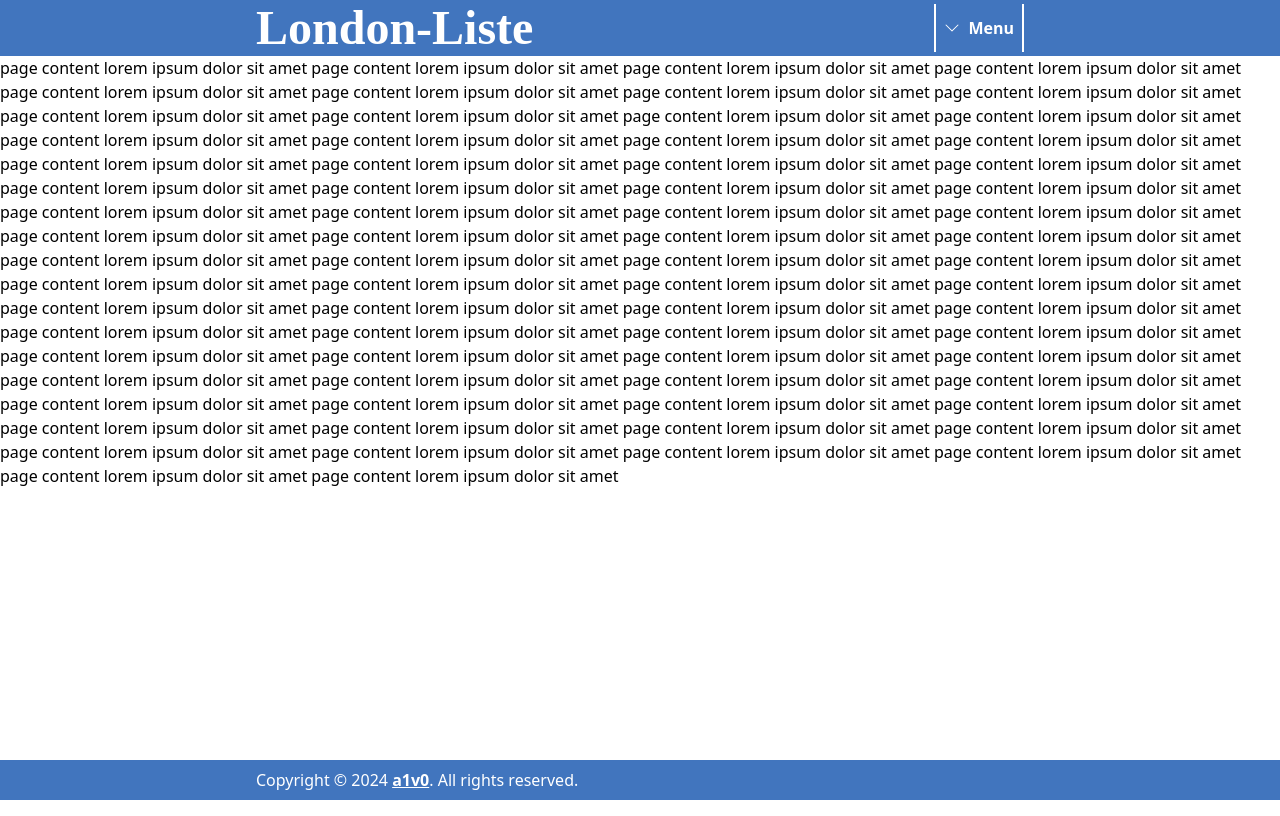
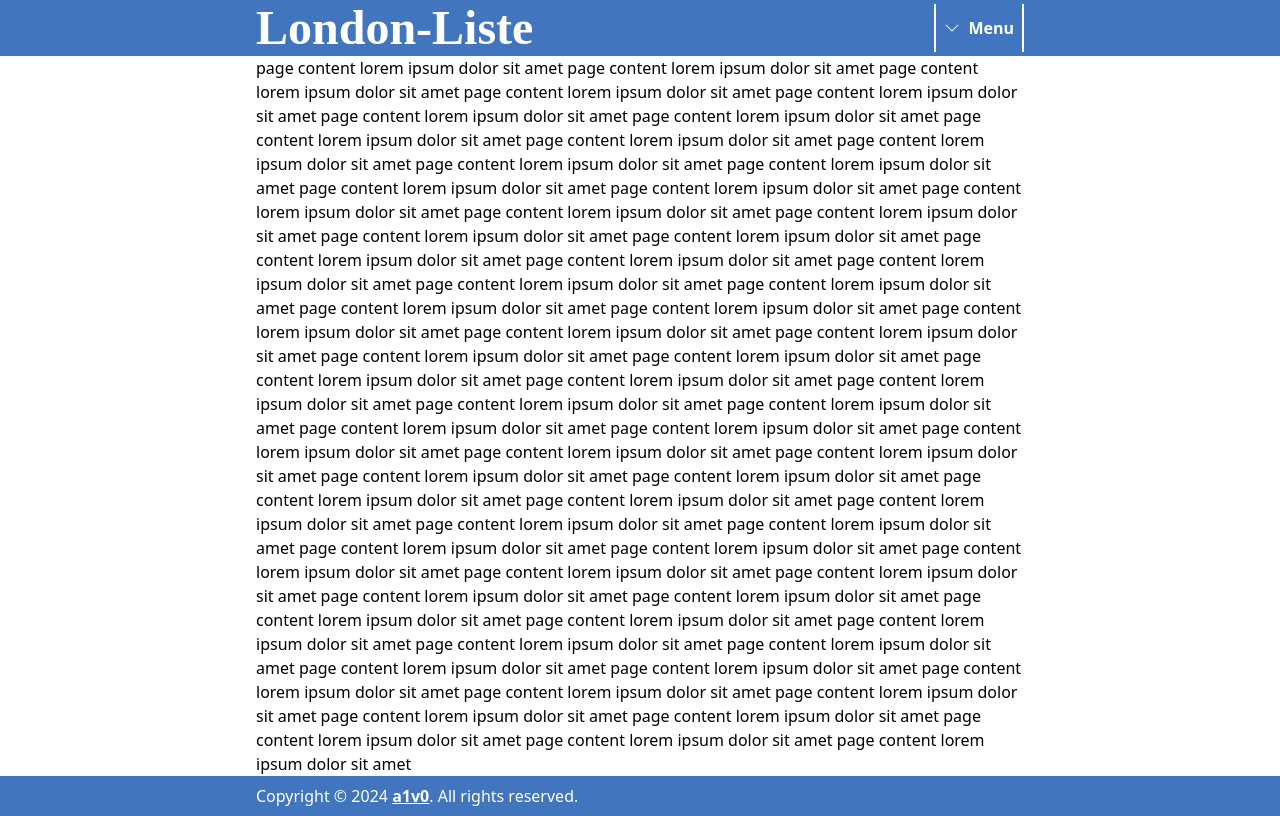
Before and after one commit to a1v0/london-liste, a Next.js app: page / in a window 1280 px wide. Built offline with nearby package versions, Linux system fonts and the light colour scheme; a web font is replaced by a local one.

Commit message:
Put page content into guttered section

```diff
--- a/app/page.js
+++ b/app/page.js
@@ -1,48 +1,55 @@
 export default function Home() {
 	return (
 		<main>
-			page content lorem ipsum dolor sit amet page content lorem ipsum
-			dolor sit amet page content lorem ipsum dolor sit amet page content
-			lorem ipsum dolor sit amet page content lorem ipsum dolor sit amet
-			page content lorem ipsum dolor sit amet page content lorem ipsum
-			dolor sit amet page content lorem ipsum dolor sit amet page content
-			lorem ipsum dolor sit amet page content lorem ipsum dolor sit amet
-			page content lorem ipsum dolor sit amet page content lorem ipsum
-			dolor sit amet page content lorem ipsum dolor sit amet page content
-			lorem ipsum dolor sit amet page content lorem ipsum dolor sit amet
-			page content lorem ipsum dolor sit amet page content lorem ipsum
-			dolor sit amet page content lorem ipsum dolor sit amet page content
-			lorem ipsum dolor sit amet page content lorem ipsum dolor sit amet
-			page content lorem ipsum dolor sit amet page content lorem ipsum
-			dolor sit amet page content lorem ipsum dolor sit amet page content
-			lorem ipsum dolor sit amet page content lorem ipsum dolor sit amet
-			page content lorem ipsum dolor sit amet page content lorem ipsum
-			dolor sit amet page content lorem ipsum dolor sit amet page content
-			lorem ipsum dolor sit amet page content lorem ipsum dolor sit amet
-			page content lorem ipsum dolor sit amet page content lorem ipsum
-			dolor sit amet page content lorem ipsum dolor sit amet page content
-			lorem ipsum dolor sit amet page content lorem ipsum dolor sit amet
-			page content lorem ipsum dolor sit amet page content lorem ipsum
-			dolor sit amet page content lorem ipsum dolor sit amet page content
-			lorem ipsum dolor sit amet page content lorem ipsum dolor sit amet
-			page content lorem ipsum dolor sit amet page content lorem ipsum
-			dolor sit amet page content lorem ipsum dolor sit amet page content
-			lorem ipsum dolor sit amet page content lorem ipsum dolor sit amet
-			page content lorem ipsum dolor sit amet page content lorem ipsum
-			dolor sit amet page content lorem ipsum dolor sit amet page content
-			lorem ipsum dolor sit amet page content lorem ipsum dolor sit amet
-			page content lorem ipsum dolor sit amet page content lorem ipsum
-			dolor sit amet page content lorem ipsum dolor sit amet page content
-			lorem ipsum dolor sit amet page content lorem ipsum dolor sit amet
-			page content lorem ipsum dolor sit amet page content lorem ipsum
-			dolor sit amet page content lorem ipsum dolor sit amet page content
-			lorem ipsum dolor sit amet page content lorem ipsum dolor sit amet
-			page content lorem ipsum dolor sit amet page content lorem ipsum
-			dolor sit amet page content lorem ipsum dolor sit amet page content
-			lorem ipsum dolor sit amet page content lorem ipsum dolor sit amet
-			page content lorem ipsum dolor sit amet page content lorem ipsum
-			dolor sit amet page content lorem ipsum dolor sit amet page content
-			lorem ipsum dolor sit amet page content lorem ipsum dolor sit amet
+			<article className="clear-gutters">
+				page content lorem ipsum dolor sit amet page content lorem ipsum
+				dolor sit amet page content lorem ipsum dolor sit amet page
+				content lorem ipsum dolor sit amet page content lorem ipsum
+				dolor sit amet page content lorem ipsum dolor sit amet page
+				content lorem ipsum dolor sit amet page content lorem ipsum
+				dolor sit amet page content lorem ipsum dolor sit amet page
+				content lorem ipsum dolor sit amet page content lorem ipsum
+				dolor sit amet page content lorem ipsum dolor sit amet page
+				content lorem ipsum dolor sit amet page content lorem ipsum
+				dolor sit amet page content lorem ipsum dolor sit amet page
+				content lorem ipsum dolor sit amet page content lorem ipsum
+				dolor sit amet page content lorem ipsum dolor sit amet page
+				content lorem ipsum dolor sit amet page content lorem ipsum
+				dolor sit amet page content lorem ipsum dolor sit amet page
+				content lorem ipsum dolor sit amet page content lorem ipsum
+				dolor sit amet page content lorem ipsum dolor sit amet page
+				content lorem ipsum dolor sit amet page content lorem ipsum
+				dolor sit amet page content lorem ipsum dolor sit amet page
+				content lorem ipsum dolor sit amet page content lorem ipsum
+				dolor sit amet page content lorem ipsum dolor sit amet page
+				content lorem ipsum dolor sit amet page content lorem ipsum
+				dolor sit amet page content lorem ipsum dolor sit amet page
+				content lorem ipsum dolor sit amet page content lorem ipsum
+				dolor sit amet page content lorem ipsum dolor sit amet page
+				content lorem ipsum dolor sit amet page content lorem ipsum
+				dolor sit amet page content lorem ipsum dolor sit amet page
+				content lorem ipsum dolor sit amet page content lorem ipsum
+				dolor sit amet page content lorem ipsum dolor sit amet page
+				content lorem ipsum dolor sit amet page content lorem ipsum
+				dolor sit amet page content lorem ipsum dolor sit amet page
+				content lorem ipsum dolor sit amet page content lorem ipsum
+				dolor sit amet page content lorem ipsum dolor sit amet page
+				content lorem ipsum dolor sit amet page content lorem ipsum
+				dolor sit amet page content lorem ipsum dolor sit amet page
+				content lorem ipsum dolor sit amet page content lorem ipsum
+				dolor sit amet page content lorem ipsum dolor sit amet page
+				content lorem ipsum dolor sit amet page content lorem ipsum
+				dolor sit amet page content lorem ipsum dolor sit amet page
+				content lorem ipsum dolor sit amet page content lorem ipsum
+				dolor sit amet page content lorem ipsum dolor sit amet page
+				content lorem ipsum dolor sit amet page content lorem ipsum
+				dolor sit amet page content lorem ipsum dolor sit amet page
+				content lorem ipsum dolor sit amet page content lorem ipsum
+				dolor sit amet page content lorem ipsum dolor sit amet page
+				content lorem ipsum dolor sit amet page content lorem ipsum
+				dolor sit amet page content lorem ipsum dolor sit amet page
+				content lorem ipsum dolor sit amet
+			</article>
 		</main>
 	);
 }
```
